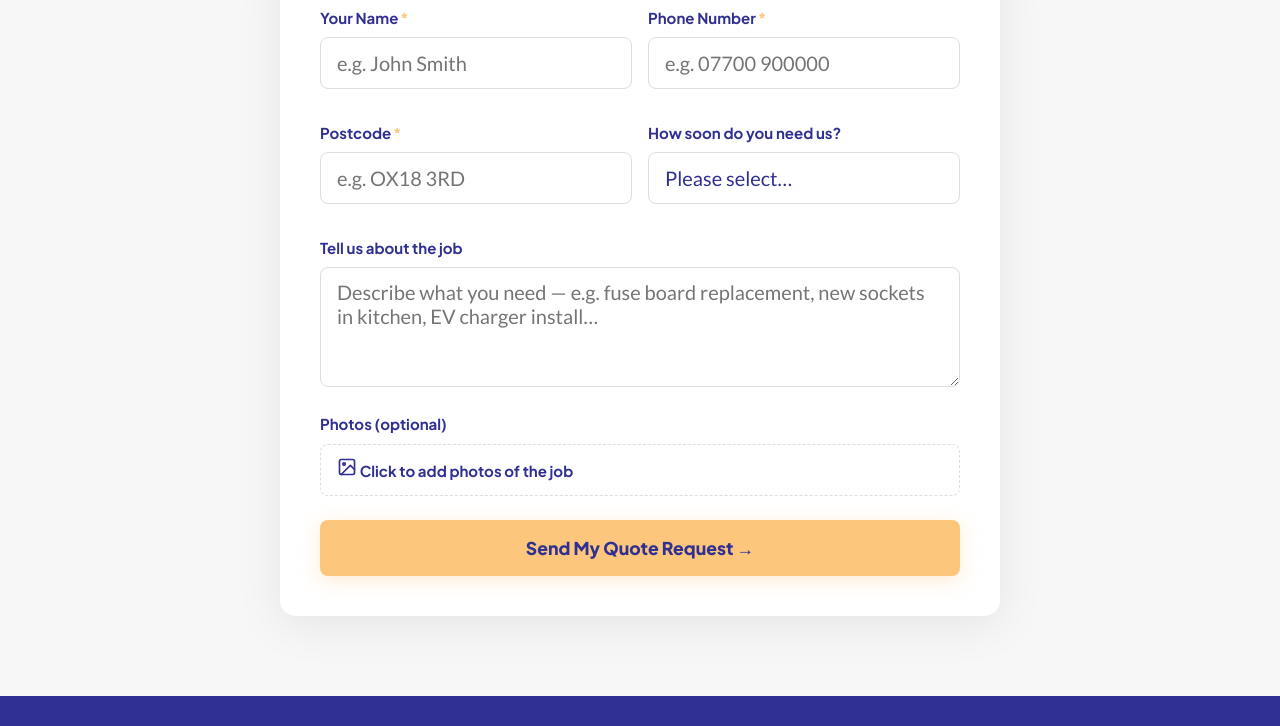
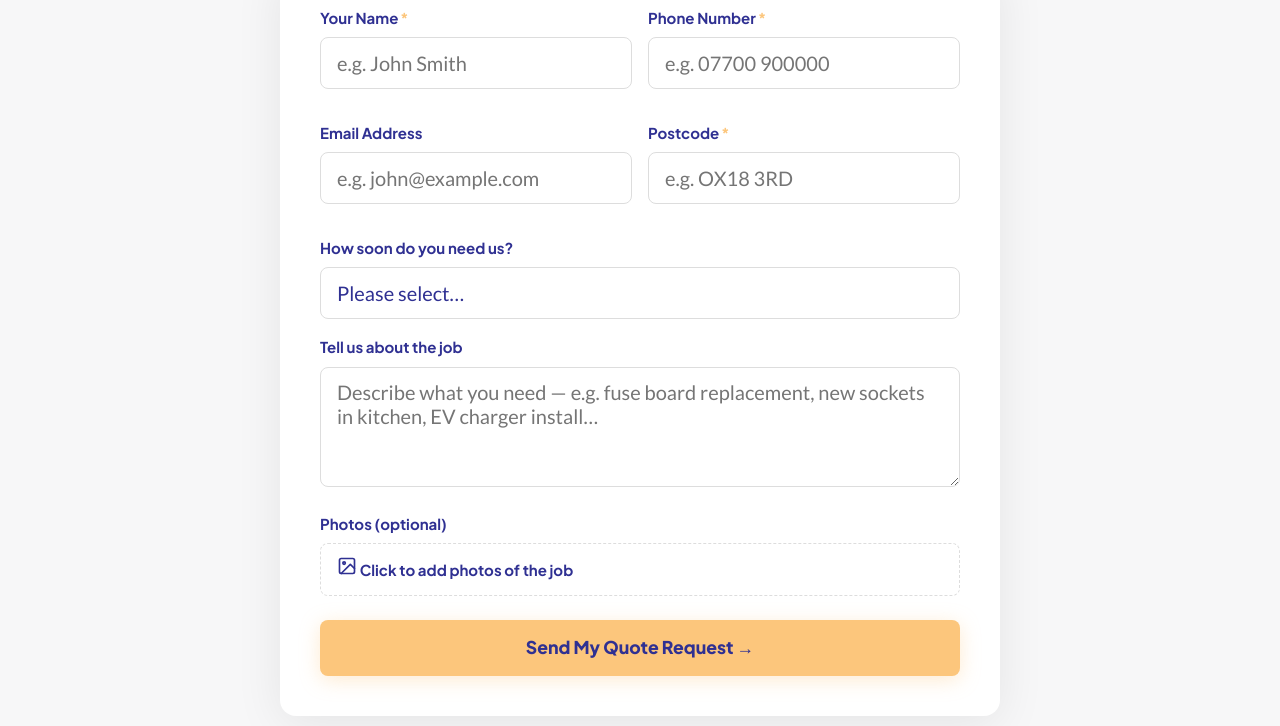
Before and after one commit to heybmtn/southamelectricalbros, a plain HTML site: page index.html in a window 1280 px wide. Shown: the part 5000-5726 px from the top of the page. Drawn offline with Linux system fonts and the light colour scheme.

Commit message:
Update index.html

```diff
--- a/index.html
+++ b/index.html
@@ -1356,9 +1356,15 @@
 
           <div class="form-row">
             <div class="form-group">
+              <label for="field-email">Email Address</label>
+              <input type="email" id="field-email" name="email" autocomplete="email" placeholder="e.g. john@example.com">
+            </div>
+            <div class="form-group">
               <label for="field-postcode">Postcode<span class="required" aria-label="required">*</span></label>
               <input type="text" id="field-postcode" name="postcode" required autocomplete="postal-code" placeholder="e.g. OX18 3RD" aria-required="true">
             </div>
+          </div>
+
           <div class="form-group">
             <label for="field-urgency">How soon do you need us?</label>
             <select id="field-urgency" name="urgency" aria-label="How urgently is this job needed?">
@@ -1368,7 +1374,6 @@
               <option value="flexible">Flexible / just planning ahead</option>
               <option value="quote-only">Just a quote for now</option>
             </select>
-            </div>
           </div>
 
           <div class="form-group">
```
Lines whose indentation alone changed are shown as unchanged.
